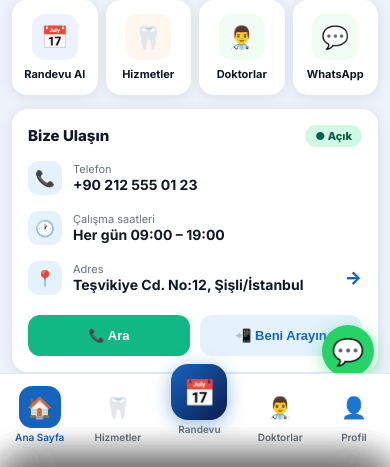
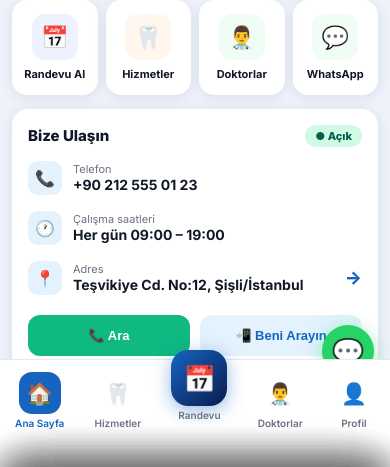
Before and after one commit to shulkyn-dev/artsmile-dental-pwa, a plain HTML site: page index.html in a window 390 px wide. Shown: the part 377-844 px from the top of the page. Drawn offline with Linux system fonts and the light colour scheme.

Commit message:
Fix: body bg=card on mobile, bnav padding-bottom 34px hardcoded fallback

```diff
--- a/index.html
+++ b/index.html
@@ -70,7 +70,8 @@
             font-family:'Inter',-apple-system,sans-serif;
             background: var(--p-dark);
         }
-        @media (max-width:430px) { html, body { background: var(--bg); } }
+        /* На мобильных фон body = цвет нав-бара → любой зазор невидим */
+        @media (max-width:500px) { html, body { background: var(--card); } }
 
         #app {
             position:fixed;
@@ -111,7 +112,7 @@
         @keyframes fadeUp { from{opacity:0;transform:translateY(12px)} to{opacity:1;transform:translateY(0)} }
 
         /* ── Bottom Nav ─── */
-        .bnav { position:fixed; bottom:0; left:max(0px,calc((100vw - 430px)/2)); right:max(0px,calc((100vw - 430px)/2)); background:var(--card); border-top:1px solid var(--border); display:flex; justify-content:space-around; padding:8px 0 max(20px,env(safe-area-inset-bottom)); z-index:200; }
+        .bnav { position:fixed; bottom:0; left:max(0px,calc((100vw - 430px)/2)); right:max(0px,calc((100vw - 430px)/2)); background:var(--card); border-top:1px solid var(--border); display:flex; justify-content:space-around; padding:8px 0 max(34px,env(safe-area-inset-bottom)); z-index:200; }
         .ni { display:flex; flex-direction:column; align-items:center; gap:3px; padding:4px 12px; cursor:pointer; }
         .ni-icon { width:42px; height:42px; border-radius:13px; display:flex; align-items:center; justify-content:center; font-size:21px; transition:background .2s; }
         .ni-lbl { font-size:10px; font-weight:600; color:var(--muted); transition:color .2s; white-space:nowrap; }
```
